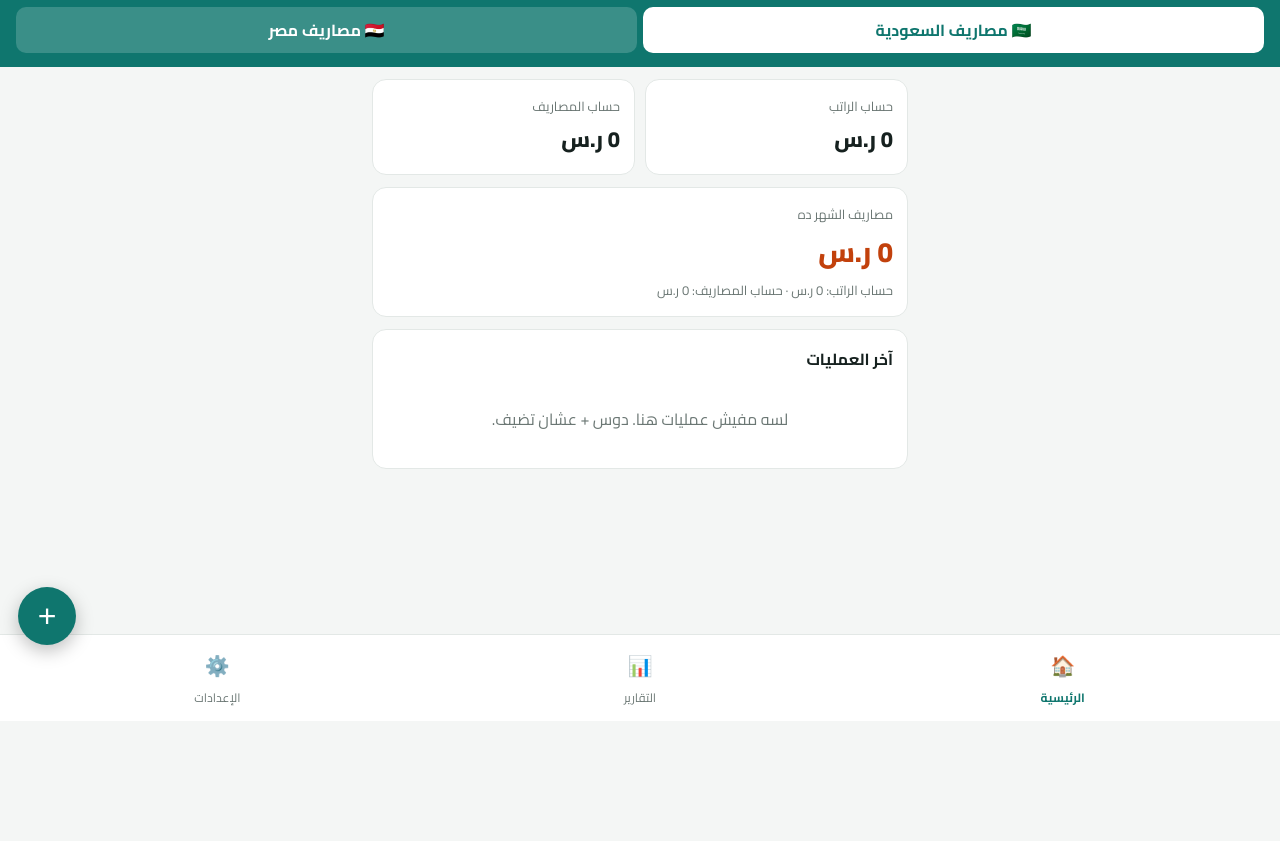
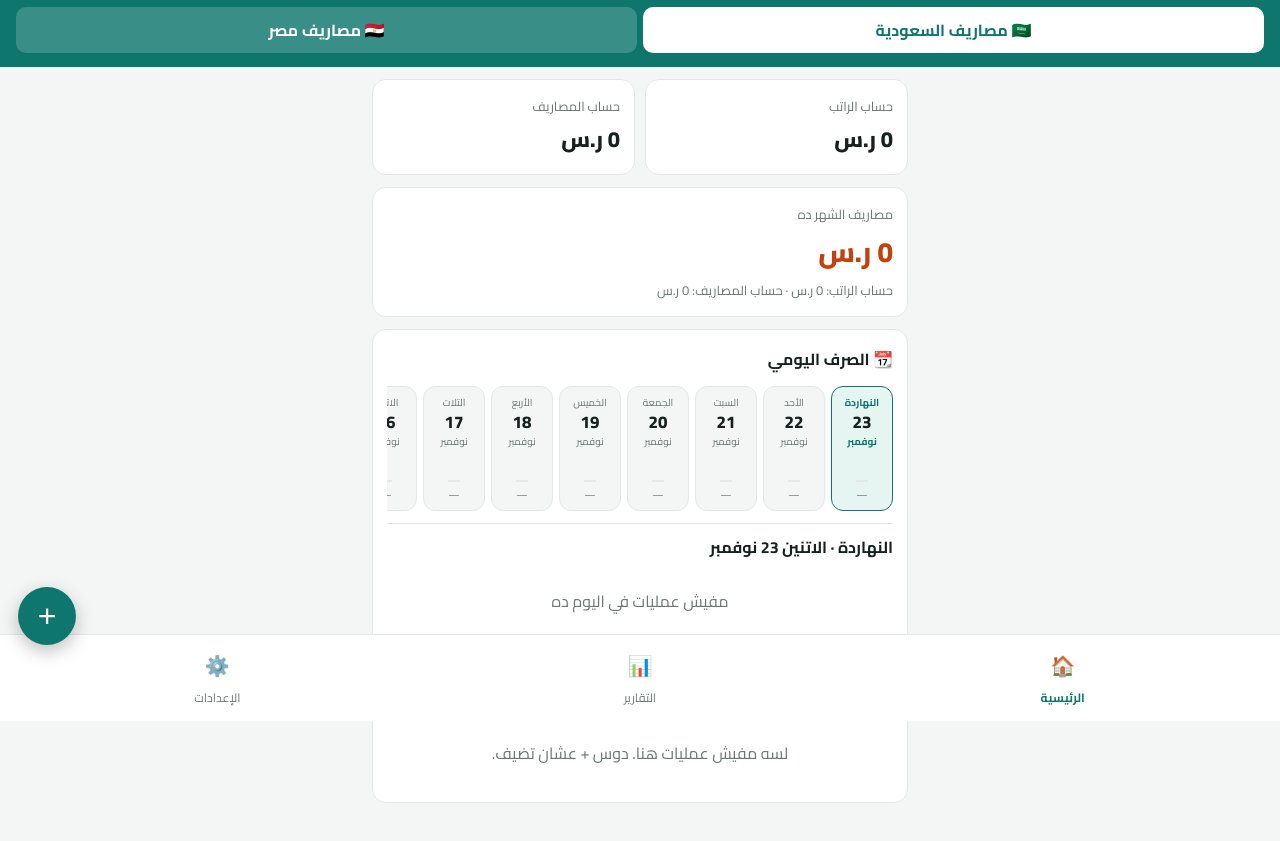
Before and after one commit to Moataz-Masaref/Masarefy, a plain HTML site: page index.html in a window 1280 px wide. Shown: the part 79-920 px from the top of the page. Before the commit the page ends 800 px from the top, so only its background shows below. Drawn offline with Linux system fonts and the light colour scheme.

Commit message:
Add files via upload

```diff
--- a/index.html
+++ b/index.html
@@ -141,6 +141,19 @@ input:disabled,.btn:disabled{opacity:.45}
   #printArea .kpi b{display:block;font-size:16px}
   #printArea .n{white-space:nowrap;direction:ltr;text-align:left}
 }
+.days{display:flex;gap:6px;overflow-x:auto;padding:2px 2px 8px;scroll-snap-type:x proximity;scrollbar-width:none}
+.days::-webkit-scrollbar{display:none}
+.day{flex:0 0 62px;scroll-snap-align:start;border:1px solid var(--line);background:var(--bg);border-radius:12px;padding:6px 2px;text-align:center;cursor:pointer;color:var(--ink);font:inherit}
+.day small{display:block;font-size:10px;color:var(--mut)}
+.day .dn2{font-size:17px;font-weight:800;line-height:1.2}
+.day .vb{height:28px;display:flex;align-items:flex-end;justify-content:center;margin:3px 0}
+.day .vb i{width:12px;border-radius:4px 4px 2px 2px;background:linear-gradient(0deg,#c2410c,#f97316);min-height:2px}
+.day .dv{font-size:10px;font-weight:700;color:var(--red);white-space:nowrap}
+.day.zero .dv{color:var(--mut);font-weight:400}.day.zero .vb i{background:var(--line)}
+.day.on{border-color:var(--pri);background:var(--pri2)}
+.day.today small{color:var(--pri);font-weight:700}
+.dayhead{display:flex;justify-content:space-between;align-items:center;padding:8px 0 4px;border-top:1px solid var(--line);margin-top:4px}
+.dayhead b.neg{font-size:16px}
 </style>
 </head>
 <body>
@@ -156,6 +169,12 @@ input:disabled,.btn:disabled{opacity:.45}
       <div class="muted">مصاريف الشهر ده</div>
       <div class="big" id="mTot">0</div>
       <div class="muted" id="mSub"></div>
+    </div>
+    <div class="card">
+      <h3>📆 الصرف اليومي</h3>
+      <div class="days" id="dayStrip"></div>
+      <div class="dayhead"><b id="dayTitle"></b><b class="neg" id="dayTot"></b></div>
+      <div id="dayList"></div>
     </div>
     <div class="card"><h3>آخر العمليات</h3><div id="recent"></div></div>
   </section>
@@ -440,7 +459,7 @@ function renderAll(){
   $('mSub').textContent=region==='EG'?'':`${settings.nameA}: ${fmt(ms.A)} · ${settings.nameB}: ${fmt(ms.B)}`;
   const rec=sortTx(regTx()).slice(0,8);
   $('recent').innerHTML=rec.length?rec.map(txHTML).join(''):'<div class="empty">لسه مفيش عمليات هنا. دوس + عشان تضيف.</div>';
-  renderMonth();setStatus();
+  renderDays();renderMonth();setStatus();
 }
 function renderMonth(){
   const isM=repMode==='month';
@@ -462,6 +481,29 @@ function renderMonth(){
   $('rList').innerHTML=fl.length?fl.map(txHTML).join(''):'<div class="empty">مفيش عمليات</div>';
   if(isM)renderChart();
 }
+
+
+/* ===== الصرف اليومي ===== */
+const WD=['الأحد','الاتنين','التلات','الأربع','الخميس','الجمعة','السبت'];
+let selDay=today();
+function renderDays(){
+  const n=30,list=regTx(),tot={};
+  list.forEach(t=>{if(t.t==='exp')tot[t.d]=(tot[t.d]||0)+t.amt});
+  const days=[];for(let i=0;i<n;i++)days.push(iso(new Date(Date.now()-i*864e5)));
+  if(!days.includes(selDay))selDay=days[0];
+  const max=Math.max(1,...days.map(d=>tot[d]||0));
+  const td=today();
+  $('dayStrip').innerHTML=days.map(d=>{const x=new Date(d+'T00:00'),v=tot[d]||0;
+    return `<button class="day ${d===selDay?'on':''} ${v?'':'zero'} ${d===td?'today':''}" data-d="${d}">
+      <small>${d===td?'النهاردة':WD[x.getDay()]}</small><div class="dn2">${x.getDate()}</div><small>${MONTHS[x.getMonth()]}</small>
+      <div class="vb"><i style="height:${v?Math.max(8,v/max*100):6}%"></i></div><div class="dv">${v?num(v):'—'}</div></button>`}).join('');
+  const x=new Date(selDay+'T00:00');
+  const dl=sortTx(list.filter(t=>t.d===selDay));
+  $('dayTitle').textContent=(selDay===td?'النهاردة · ':'')+WD[x.getDay()]+' '+x.getDate()+' '+MONTHS[x.getMonth()];
+  $('dayTot').textContent=tot[selDay]?fmt(tot[selDay]):'';
+  $('dayList').innerHTML=dl.length?dl.map(txHTML).join(''):'<div class="empty">مفيش عمليات في اليوم ده</div>';
+}
+$('dayStrip').onclick=e=>{const b=e.target.closest('.day');if(!b)return;selDay=b.dataset.d;renderDays()};
 
 /* ===== مقارنة الشهور ===== */
 let cN=6;
--- a/sw.js
+++ b/sw.js
@@ -1,5 +1,5 @@
-// مصاريفي v9 — بيجيب أحدث نسخة من النت الأول، ولو مفيش نت بيشتغل من النسخة المحفوظة
-const C='masarefy-v9';
+// مصاريفي v10 — بيجيب أحدث نسخة من النت الأول، ولو مفيش نت بيشتغل من النسخة المحفوظة
+const C='masarefy-v10';
 const F=['./','./index.html','./manifest.json','./icon-192.png','./icon-512.png'];
 self.addEventListener('install',e=>{
   e.waitUntil(caches.open(C).then(c=>Promise.all(F.map(u=>fetch(new Request(u,{cache:'reload'})).then(r=>r.ok&&c.put(u,r)).catch(()=>{})))));
```
